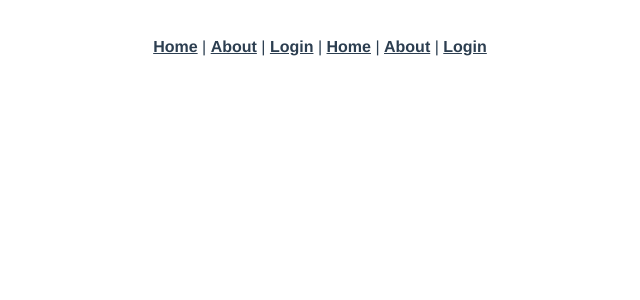
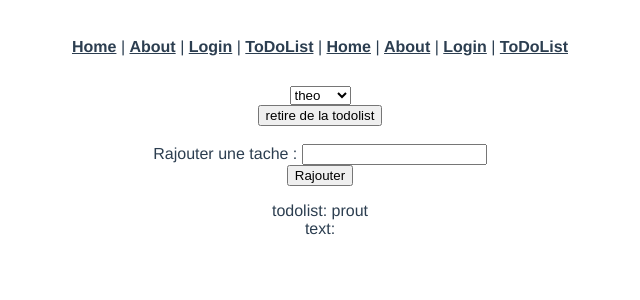
Before and after one commit to theo972/VUE.JS, a Vue app: page /ToDolist in a window 1280 px wide. Shown: the top 300 px of the page, without its empty margins (320-960 px from the left). Built offline with nearby package versions, Linux system fonts and the light colour scheme.

Commit message:
add exo 2 not complete esquise

```diff
--- a/src/App.vue
+++ b/src/App.vue
@@ -8,7 +8,8 @@
     <!-- -->
       <router-link to="/">Home</router-link> |
       <router-link to="/about">About</router-link> |
-      <router-link to="/login">Login</router-link>
+      <router-link to="/login">Login</router-link> |
+      <router-link to="/ToDoList">ToDoList</router-link>
     </div>
     <router-view/>
   </div>
@@ -21,7 +22,8 @@ export default {
       items: [
         { path: '/', title: 'Home' },
         { path: '/about', title: 'About' },
-        { path: '/login', title: 'Login' }
+        { path: '/login', title: 'Login' },
+        { path: '/ToDoList', title: 'ToDoList' }
       ]
     }
   }
--- /dev/null
+++ b/src/components/ToDo.vue
@@ -0,0 +1,46 @@
+<template>
+    <div>
+        <form @submit.prevent="deletetodo">
+            <select todoli ="todolist" size="1">
+            <option>theo</option>
+            <option>antho</option>
+            <option>Jimmy</option>
+            </select>
+            <br/>
+            <button type="submit">retire de la todolist</button>
+        </form>
+        <form @submit.prevent="handleSubmits">
+         <br/>
+            Rajouter une tache :
+            <input type='text' v-model="text" /> <br/>
+             <button type="submit">Rajouter</button>
+        </form>
+    <div>
+        <p>
+            todolist: {{ todoli }} <br/>
+            text: {{ text }}
+        </p>
+    </div>
+    </div>
+</template>
+
+<script>
+export default {
+    data() {
+        return{
+            todoli: 'prout',
+            text: '',
+        }
+    },
+
+    methods: {
+        deletetodo (){
+
+        },
+        handleSubmits (){
+            alert('vous avez rajouter' + text )
+        }
+    }
+}
+
+</script>
--- a/src/router/index.js
+++ b/src/router/index.js
@@ -20,10 +20,14 @@ const routes = [
   },
   {
     path: '/login',
-    name: ' login',
+    name: 'login',
     component: () => import(/* webpackChunkName: "login" */ '../views/Login.vue')
+  },
+  {
+    path: '/ToDolist',
+    name: 'Todo',
+    component: () => import(/* webpackChunkName: "login" */ '../views/ToDoList.vue')
   }
-
 ]
 
 const router = new VueRouter({
--- /dev/null
+++ b/src/views/ToDoList.vue
@@ -0,0 +1,15 @@
+<template>
+    <div>
+           <ToDo/>
+    </div>
+</template>
+
+<script>
+import ToDo from '@/components/ToDo.vue'
+
+export default {
+    components: {
+        ToDo: ToDo,
+    }
+}
+</script>
```
